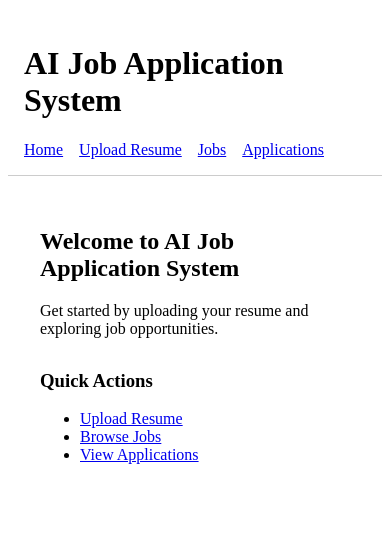
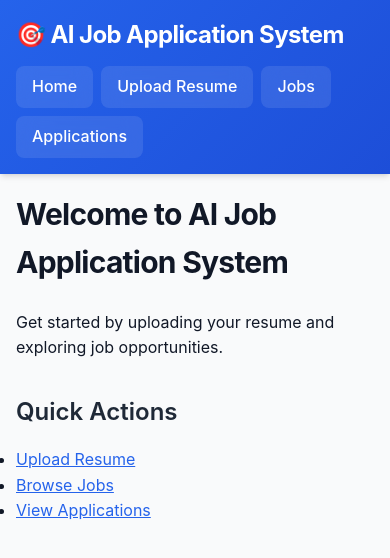
Before and after one commit to dolliecoder/JobPilot, a Next.js app in the folder frontend/: page / in a window 390 px wide. Shown: the top 558 px of the page. Built offline with nearby package versions, Linux system fonts and the light colour scheme.

Commit message:
feat: complete AI job application system

```diff
--- /dev/null
+++ b/frontend/app/globals.css
@@ -0,0 +1,426 @@
+/* Modern Color Palette */
+:root {
+  --primary: #2563eb;
+  --primary-hover: #1d4ed8;
+  --primary-light: #dbeafe;
+  --success: #10b981;
+  --success-hover: #059669;
+  --success-light: #d1fae5;
+  --danger: #ef4444;
+  --danger-hover: #dc2626;
+  --danger-light: #fee2e2;
+  --warning: #f59e0b;
+  --warning-light: #fef3c7;
+  --info: #3b82f6;
+  --info-light: #dbeafe;
+  --gray-50: #f9fafb;
+  --gray-100: #f3f4f6;
+  --gray-200: #e5e7eb;
+  --gray-300: #d1d5db;
+  --gray-400: #9ca3af;
+  --gray-500: #6b7280;
+  --gray-600: #4b5563;
+  --gray-700: #374151;
+  --gray-800: #1f2937;
+  --gray-900: #111827;
+  --white: #ffffff;
+  --shadow-sm: 0 1px 2px 0 rgb(0 0 0 / 0.05);
+  --shadow: 0 1px 3px 0 rgb(0 0 0 / 0.1), 0 1px 2px -1px rgb(0 0 0 / 0.1);
+  --shadow-md: 0 4px 6px -1px rgb(0 0 0 / 0.1), 0 2px 4px -2px rgb(0 0 0 / 0.1);
+  --shadow-lg: 0 10px 15px -3px rgb(0 0 0 / 0.1), 0 4px 6px -4px rgb(0 0 0 / 0.1);
+  --shadow-xl: 0 20px 25px -5px rgb(0 0 0 / 0.1), 0 8px 10px -6px rgb(0 0 0 / 0.1);
+  --radius-sm: 0.375rem;
+  --radius: 0.5rem;
+  --radius-lg: 0.75rem;
+  --radius-xl: 1rem;
+  --transition: all 0.2s ease-in-out;
+}
+
+* {
+  box-sizing: border-box;
+  margin: 0;
+  padding: 0;
+}
+
+body {
+  font-family: -apple-system, BlinkMacSystemFont, 'Segoe UI', 'Roboto', 'Oxygen', 'Ubuntu', 'Cantarell', 'Fira Sans', 'Droid Sans', 'Helvetica Neue', sans-serif;
+  -webkit-font-smoothing: antialiased;
+  -moz-osx-font-smoothing: grayscale;
+  background-color: var(--gray-50);
+  color: var(--gray-900);
+  line-height: 1.6;
+}
+
+/* Header / Navigation */
+header {
+  background: linear-gradient(135deg, var(--primary) 0%, var(--primary-hover) 100%);
+  padding: 1.5rem 2rem;
+  box-shadow: var(--shadow-md);
+  border-bottom: none;
+}
+
+header h1 {
+  color: var(--white);
+  font-size: 1.75rem;
+  font-weight: 700;
+  margin-bottom: 0.75rem;
+  letter-spacing: -0.025em;
+}
+
+header nav {
+  display: flex;
+  gap: 0.5rem;
+  flex-wrap: wrap;
+}
+
+header nav a {
+  color: var(--white);
+  text-decoration: none;
+  padding: 0.5rem 1rem;
+  border-radius: var(--radius);
+  transition: var(--transition);
+  font-weight: 500;
+  background: rgba(255, 255, 255, 0.1);
+  backdrop-filter: blur(10px);
+}
+
+header nav a:hover {
+  background: rgba(255, 255, 255, 0.2);
+  transform: translateY(-1px);
+}
+
+/* Main Content */
+main {
+  max-width: 1200px;
+  margin: 0 auto;
+  padding: 2rem;
+}
+
+h2 {
+  color: var(--gray-900);
+  font-size: 1.875rem;
+  font-weight: 700;
+  margin-bottom: 1.5rem;
+  letter-spacing: -0.025em;
+}
+
+h3 {
+  color: var(--gray-800);
+  font-size: 1.5rem;
+  font-weight: 600;
+  margin-bottom: 1rem;
+}
+
+/* Buttons */
+button {
+  font-family: inherit;
+  font-size: 1rem;
+  font-weight: 500;
+  padding: 0.625rem 1.25rem;
+  border: none;
+  border-radius: var(--radius);
+  cursor: pointer;
+  transition: var(--transition);
+  display: inline-flex;
+  align-items: center;
+  justify-content: center;
+  gap: 0.5rem;
+  box-shadow: var(--shadow-sm);
+}
+
+button:not(:disabled):hover {
+  transform: translateY(-2px);
+  box-shadow: var(--shadow-md);
+}
+
+button:not(:disabled):active {
+  transform: translateY(0);
+}
+
+button:disabled {
+  opacity: 0.6;
+  cursor: not-allowed;
+  transform: none !important;
+}
+
+button[style*="background-color: rgb(37, 99, 235)"],
+button[style*="backgroundColor: '#0070f3'"],
+button[style*="background-color: #0070f3"] {
+  background: linear-gradient(135deg, var(--primary) 0%, var(--primary-hover) 100%) !important;
+}
+
+button[style*="background-color: rgb(40, 167, 69)"],
+button[style*="background-color: #28a745"] {
+  background: linear-gradient(135deg, var(--success) 0%, var(--success-hover) 100%) !important;
+}
+
+button[style*="background-color: rgb(220, 53, 69)"],
+button[style*="background-color: #dc3545"] {
+  background: linear-gradient(135deg, var(--danger) 0%, var(--danger-hover) 100%) !important;
+}
+
+/* Input Fields */
+input[type="text"],
+input[type="file"],
+select,
+textarea {
+  font-family: inherit;
+  font-size: 1rem;
+  padding: 0.75rem;
+  border: 2px solid var(--gray-300);
+  border-radius: var(--radius);
+  transition: var(--transition);
+  background-color: var(--white);
+  color: var(--gray-900);
+}
+
+input[type="text"]:focus,
+select:focus,
+textarea:focus {
+  outline: none;
+  border-color: var(--primary);
+  box-shadow: 0 0 0 3px var(--primary-light);
+}
+
+input[type="text"]:hover,
+select:hover {
+  border-color: var(--gray-400);
+}
+
+/* Cards */
+.card {
+  background: var(--white);
+  border-radius: var(--radius-lg);
+  padding: 1.5rem;
+  box-shadow: var(--shadow);
+  transition: var(--transition);
+  border: 1px solid var(--gray-200);
+}
+
+.card:hover {
+  box-shadow: var(--shadow-md);
+}
+
+/* Tables */
+table {
+  width: 100%;
+  border-collapse: separate;
+  border-spacing: 0;
+  background: var(--white);
+  border-radius: var(--radius-lg);
+  overflow: hidden;
+  box-shadow: var(--shadow);
+  border: 1px solid var(--gray-200);
+}
+
+thead {
+  background: linear-gradient(135deg, var(--gray-50) 0%, var(--gray-100) 100%);
+}
+
+thead th {
+  padding: 1rem;
+  text-align: left;
+  font-weight: 600;
+  color: var(--gray-700);
+  border-bottom: 2px solid var(--gray-300);
+  font-size: 0.875rem;
+  text-transform: uppercase;
+  letter-spacing: 0.05em;
+}
+
+tbody tr {
+  transition: var(--transition);
+  border-bottom: 1px solid var(--gray-200);
+}
+
+tbody tr:last-child {
+  border-bottom: none;
+}
+
+tbody tr:hover {
+  background-color: var(--gray-50);
+}
+
+tbody td {
+  padding: 1rem;
+  color: var(--gray-600);
+}
+
+tbody td strong {
+  color: var(--gray-900);
+  font-weight: 600;
+}
+
+/* Alert Messages */
+div[style*="background-color: #d4edda"],
+div[style*="backgroundColor: '#d4edda'"] {
+  background: linear-gradient(135deg, var(--success-light) 0%, #a7f3d0 100%) !important;
+  border-left: 4px solid var(--success) !important;
+}
+
+div[style*="background-color: #f8d7da"],
+div[style*="backgroundColor: '#f8d7da'"] {
+  background: linear-gradient(135deg, var(--danger-light) 0%, #fecaca 100%) !important;
+  border-left: 4px solid var(--danger) !important;
+}
+
+div[style*="background-color: #fff3cd"],
+div[style*="backgroundColor: '#fff3cd'"] {
+  background: linear-gradient(135deg, var(--warning-light) 0%, #fde68a 100%) !important;
+  border-left: 4px solid var(--warning) !important;
+}
+
+div[style*="background-color: #d1ecf1"],
+div[style*="backgroundColor: '#d1ecf1'"] {
+  background: linear-gradient(135deg, var(--info-light) 0%, #bfdbfe 100%) !important;
+  border-left: 4px solid var(--info) !important;
+}
+
+/* Badges */
+span[style*="background-color: #e3f2fd"],
+span[style*="backgroundColor: '#e3f2fd'"] {
+  background: linear-gradient(135deg, var(--primary-light) 0%, #bfdbfe 100%) !important;
+  padding: 0.375rem 0.75rem !important;
+  border-radius: var(--radius-sm) !important;
+  font-weight: 500 !important;
+  font-size: 0.875rem !important;
+}
+
+/* Modal Overlay */
+div[style*="position: fixed"][style*="background-color: rgba(0, 0, 0, 0.5)"] {
+  backdrop-filter: blur(4px);
+  animation: fadeIn 0.2s ease-in-out;
+}
+
+@keyframes fadeIn {
+  from {
+    opacity: 0;
+  }
+  to {
+    opacity: 1;
+  }
+}
+
+/* Modal Content */
+div[style*="position: fixed"] > div[style*="background-color: white"] {
+  animation: slideUp 0.3s ease-out;
+  box-shadow: var(--shadow-xl) !important;
+  border: 1px solid var(--gray-200);
+}
+
+@keyframes slideUp {
+  from {
+    opacity: 0;
+    transform: translateY(20px);
+  }
+  to {
+    opacity: 1;
+    transform: translateY(0);
+  }
+}
+
+/* Upload Area */
+div[style*="border: 2px dashed"] {
+  border-color: var(--gray-300) !important;
+  background: linear-gradient(135deg, var(--gray-50) 0%, var(--white) 100%) !important;
+  transition: var(--transition);
+}
+
+div[style*="border: 2px dashed"]:hover {
+  border-color: var(--primary) !important;
+  background: var(--primary-light) !important;
+}
+
+/* Loading State */
+div[style*="text-align: center"][style*="padding: 2rem"] {
+  color: var(--gray-500);
+  font-weight: 500;
+}
+
+/* Smooth Scrolling */
+html {
+  scroll-behavior: smooth;
+}
+
+/* Link Styles */
+a {
+  color: var(--primary);
+  transition: var(--transition);
+}
+
+a:hover {
+  color: var(--primary-hover);
+}
+
+/* Form Labels */
+label {
+  color: var(--gray-700);
+  font-weight: 500;
+  font-size: 0.875rem;
+  letter-spacing: 0.025em;
+}
+
+/* Utility Classes */
+.text-center {
+  text-align: center;
+}
+
+.text-sm {
+  font-size: 0.875rem;
+}
+
+.text-gray {
+  color: var(--gray-500);
+}
+
+.mt-1 {
+  margin-top: 0.5rem;
+}
+
+.mt-2 {
+  margin-top: 1rem;
+}
+
+.mb-1 {
+  margin-bottom: 0.5rem;
+}
+
+.mb-2 {
+  margin-bottom: 1rem;
+}
+
+.p-2 {
+  padding: 1rem;
+}
+
+.rounded {
+  border-radius: var(--radius);
+}
+
+.shadow {
+  box-shadow: var(--shadow);
+}
+
+/* Responsive */
+@media (max-width: 768px) {
+  main {
+    padding: 1rem;
+  }
+
+  header {
+    padding: 1rem;
+  }
+
+  header h1 {
+    font-size: 1.5rem;
+  }
+
+  table {
+    font-size: 0.875rem;
+  }
+
+  thead th,
+  tbody td {
+    padding: 0.75rem 0.5rem;
+  }
+}
--- a/frontend/app/layout.tsx
+++ b/frontend/app/layout.tsx
@@ -1,4 +1,5 @@
 import type { Metadata } from 'next'
+import './globals.css'
 
 export const metadata: Metadata = {
   title: 'AI Job Application System',
@@ -13,16 +14,16 @@ export default function RootLayout({
   return (
     <html lang="en">
       <body>
-        <header style={{ padding: '1rem', borderBottom: '1px solid #ccc' }}>
-          <h1>AI Job Application System</h1>
+        <header>
+          <h1>🎯 AI Job Application System</h1>
           <nav>
-            <a href="/" style={{ marginRight: '1rem' }}>Home</a>
-            <a href="/upload" style={{ marginRight: '1rem' }}>Upload Resume</a>
-            <a href="/jobs" style={{ marginRight: '1rem' }}>Jobs</a>
+            <a href="/">Home</a>
+            <a href="/upload">Upload Resume</a>
+            <a href="/jobs">Jobs</a>
             <a href="/applications">Applications</a>
           </nav>
         </header>
-        <main style={{ padding: '2rem' }}>
+        <main>
           {children}
         </main>
       </body>
```
